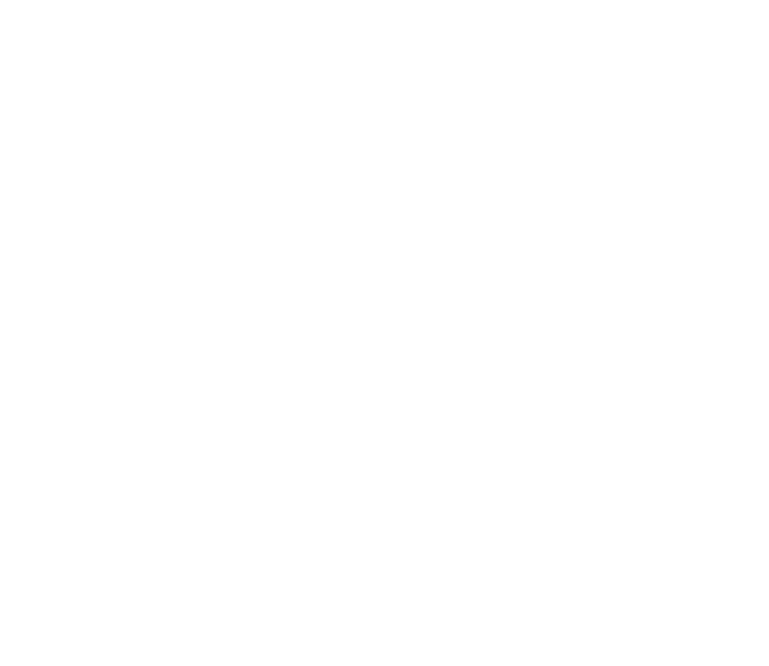
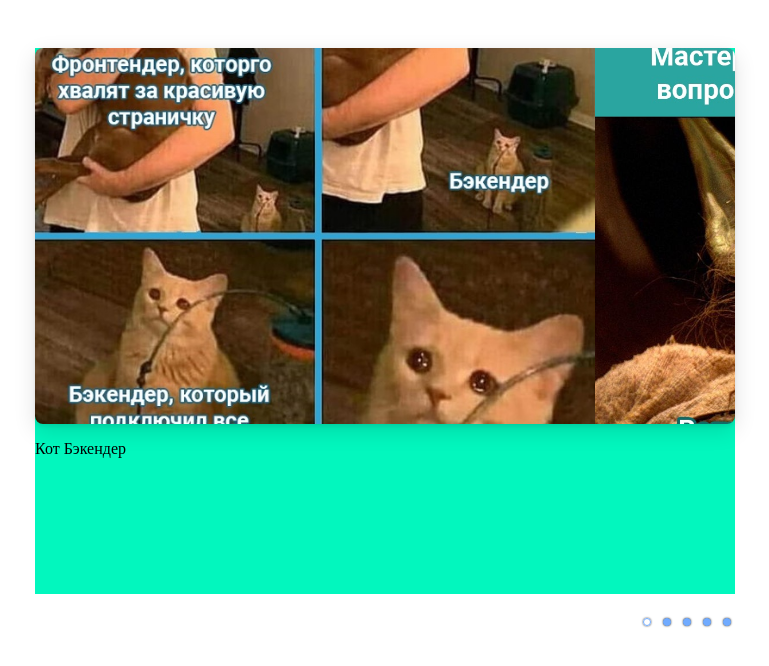
Before and after one commit to feerbax56/cssMemSlider, a plain HTML site: page cssMemSlider/index.html in a window 1280 px wide. Shown: the whole page, without its empty margins (255-1024 px from the left). Drawn offline with Linux system fonts and the light colour scheme.

Commit message:
add: pic and css  (Tue, May 10, 2022 08:03:43 PM)

```diff
--- a/cssMemSlider/index.html
+++ b/cssMemSlider/index.html
@@ -11,5 +11,43 @@
 </head>
 <body>
 
+   <section class="page">
+
+      <div class="slider">
+
+          <input class="slider__input" type="radio" id="btn-1" name="toggle" checked>
+          <input class="slider__input" type="radio" id="btn-2" name="toggle">
+          <input class="slider__input" type="radio" id="btn-3" name="toggle">
+          <input class="slider__input" type="radio" id="btn-4" name="toggle">
+          <input class="slider__input" type="radio" id="btn-5" name="toggle">
+
+          <div class="slider__controls">
+              <label class="slider__label" for="btn-1"></label>
+              <label class="slider__label" for="btn-2"></label>
+              <label class="slider__label" for="btn-3"></label>
+              <label class="slider__label" for="btn-4"></label>
+              <label class="slider__label" for="btn-5"></label>
+          </div>
+
+          <div class="slider__inner">
+              <div class="slider__slides">
+                  <img class="slider__img" src="/cssMemSlider/assets/front.jpg">
+                  <img class="slider__img" src="/cssMemSlider/assets/help.jpg">
+                  <img class="slider__img" src="/cssMemSlider/assets/life.jpg">
+                  <img class="slider__img" src="/cssMemSlider/assets/stackover.jpg">
+                  <img class="slider__img" src="/cssMemSlider/assets/tester.jpg">
+              </div>
+          </div>
+
+          <div class="slider__text">
+               <p class="slider__name" for="btn-1">Кот Бэкендер</p>
+               <p class="slider__name" for="btn-2">Сначала гуглить, потом спрашивать</p>
+               <p class="slider__name" for="btn-3">Реалии регионов</p>
+               <p class="slider__name" for="btn-4">Колдунский сайт</p>
+               <p class="slider__name" for="btn-5">Не Баг а Фича !!!</p>
+          </div>
+
+      </div>
+  </section>
 </body>
 </html>
--- a/cssMemSlider/style.css
+++ b/cssMemSlider/style.css
@@ -0,0 +1,115 @@
+
+
+
+.page {
+   max-width: 700px;
+   margin: 0 auto;
+   padding: 40px;
+   }
+
+   .slider {
+      position: relative;
+      background: #02f7be;
+      }
+
+.slider__input {
+   display: none;
+}
+
+.slider__inner {
+   overflow: hidden;
+   box-shadow: 0 2px 4px 0 rgba(0,0,0,0.08), 0 7px 22px 0 rgba(0,0,0,0.12);
+   border-radius: 8px;
+   }
+
+   .slider__slides {
+      width: 400%;
+      transition: transform 0.8s ease;
+      }
+
+
+      .slider__img {
+         float: left;
+         width: 20%;
+         height: 376px;
+         object-fit: cover;
+         }
+ .slider__controls {
+    position: absolute;
+  width: 100%;
+     left: 0;
+    bottom: -40px;
+     z-index: 100;
+    text-align: right;
+   }
+.slider__label {
+      display: inline-block;
+      width: 16px;
+      height: 16px;
+      position: relative;
+      font-size: 0;
+      cursor: pointer;
+      }
+      .slider__label:before {
+         content: "";
+         display: inline-block;
+         position: absolute;
+         left: 4px;
+         top: 4px;
+         width: 6px;
+         height: 6px;
+         background: #71ABFF;
+         cursor: pointer;
+         border: 1px solid #71ABFF;
+         border-radius: 50%;
+         box-shadow: 0 0 2px rgba(0,0,0,.8);
+         transition: background-color .2s, border-color .2s;
+         }
+
+
+         .slider__label:hover:before {
+            background: #fff;
+            border-color: #fff;
+            }
+
+
+            #btn-1:checked ~ .slider__controls .slider__label[for="btn-1"]:before,
+            #btn-2:checked ~ .slider__controls .slider__label[for="btn-2"]:before,
+            #btn-3:checked ~ .slider__controls .slider__label[for="btn-3"]:before,
+            #btn-4:checked ~ .slider__controls .slider__label[for="btn-4"]:before,
+            #btn-5:checked ~ .slider__controls .slider__label[for="btn-5"]:before {
+                background-color: transparent;
+                }
+
+
+                #btn-1:checked ~ .slider__inner .slider__slides {
+                  transform: translate(0);
+                  }
+
+              #btn-2:checked ~ .slider__inner .slider__slides {
+                  transform: translate(-20%);
+                  }
+
+              #btn-3:checked ~ .slider__inner .slider__slides {
+                  transform: translate(-40%);
+                  }
+
+              #btn-4:checked ~ .slider__inner .slider__slides {
+                  transform: translate(-60%);
+                  }
+
+                  #btn-5:checked ~ .slider__inner .slider__slides {
+                     transform: translate(-80%);
+                     }
+
+   .slider__name {
+      opacity: 0;
+        }
+
+        #btn-1:checked ~ .slider__text .slider__name:nth-child(1),
+        #btn-2:checked ~ .slider__text .slider__name:nth-child(2),
+        #btn-3:checked ~ .slider__text .slider__name:nth-child(3),
+        #btn-4:checked ~ .slider__text .slider__name:nth-child(4),
+        #btn-5:checked ~ .slider__text .slider__name:nth-child(5) {
+         opacity: 1;
+       }
```
Also changed, not shown: cssMemSlider/assets/front.jpg (added), cssMemSlider/assets/help.jpg (added), cssMemSlider/assets/life.jpg (added), cssMemSlider/assets/stackover.jpg (added), cssMemSlider/assets/tester.jpg (added).
